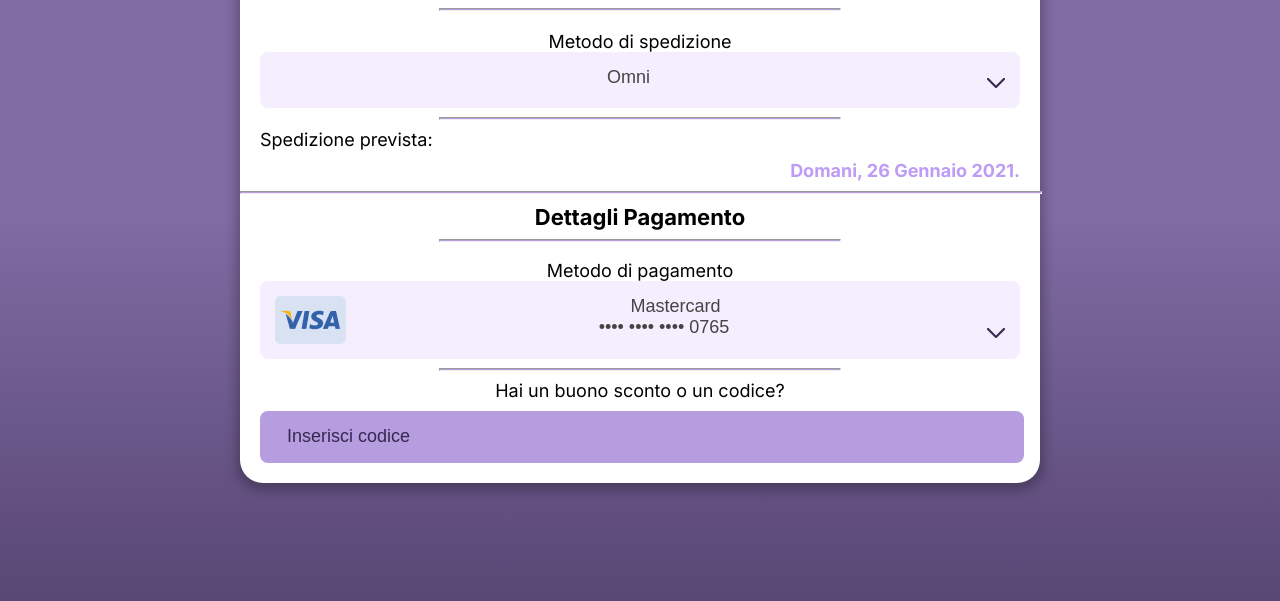
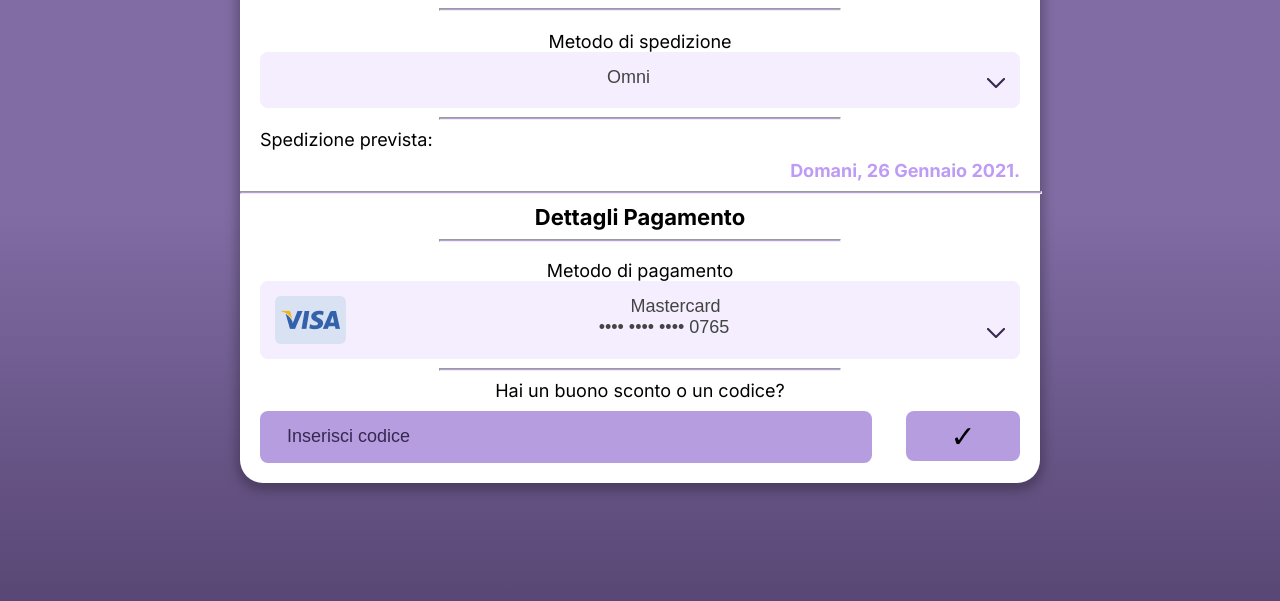
Before and after one commit to CavDev26/Oniric-WebSite, a PHP site: page /html/orderComplete.html in a window 1280 px wide. Shown: the part 603-1204 px from the top of the page. Run offline with PHP 8.4, Linux system fonts and the light colour scheme.

Commit message:
added a few cool buttons

```diff
--- a/css/completeOrderStyle.css
+++ b/css/completeOrderStyle.css
@@ -96,7 +96,7 @@
   }
   .giftcard {
     height: 50px;
-    width: 100%;
+    width: 80%;
     border: none;
     border-radius: 8px;
     background-color: var(--primary);
@@ -115,3 +115,12 @@
     border: none;
     border-radius: 8px;
   }
+  .insert-giftcard {
+    height: 50px;
+    font-size: 30px;
+    text-align: center;
+    width: 15%;
+    border: none;
+    border-radius: 8px;
+    background-color: var(--primary);
+  }
--- a/html/orderComplete.html
+++ b/html/orderComplete.html
@@ -425,9 +425,11 @@
                       </li>
                       <hr class="span-accordion"></hr>
                       <li class="m-20l m-20r m-10t m-20b">
+                          <a href="">
                             <button class="add-add">
                               Aggiungi indirizzo
                             </button>
+                          </a>
                       </li>
                     </ul>
                   </div>
@@ -493,9 +495,11 @@
                           </li>
                           <hr class="span-order-big"></hr>
                           <li class="center">
+                            <a href="">
                               <button class="add-card m-10b">
                                 Aggiungi una carta
                               </button>
+                            </a>
                           </li>
                         </ul>
                       </div>
@@ -503,9 +507,12 @@
                   </span>
                 </li>
                 <hr class="span-order"></hr>
-                <li class="m-20l m-20r m-20b">
+                <li class="m-20l m-20r">
                   <span class="center fullHeight m-0">Hai un buono sconto o un codice?</span>
-                  <input class="giftcard m-10t" type="text" placeholder="Inserisci codice">
+                  <input class="giftcard m-10t m-20b left" type="text" placeholder="Inserisci codice">
+                  <button class="insert-giftcard right m-10t m-20b">
+                    ✓
+                  </button>
                 </li>
             </ul>
           </div>
```
Lines whose indentation alone changed are shown as unchanged.
